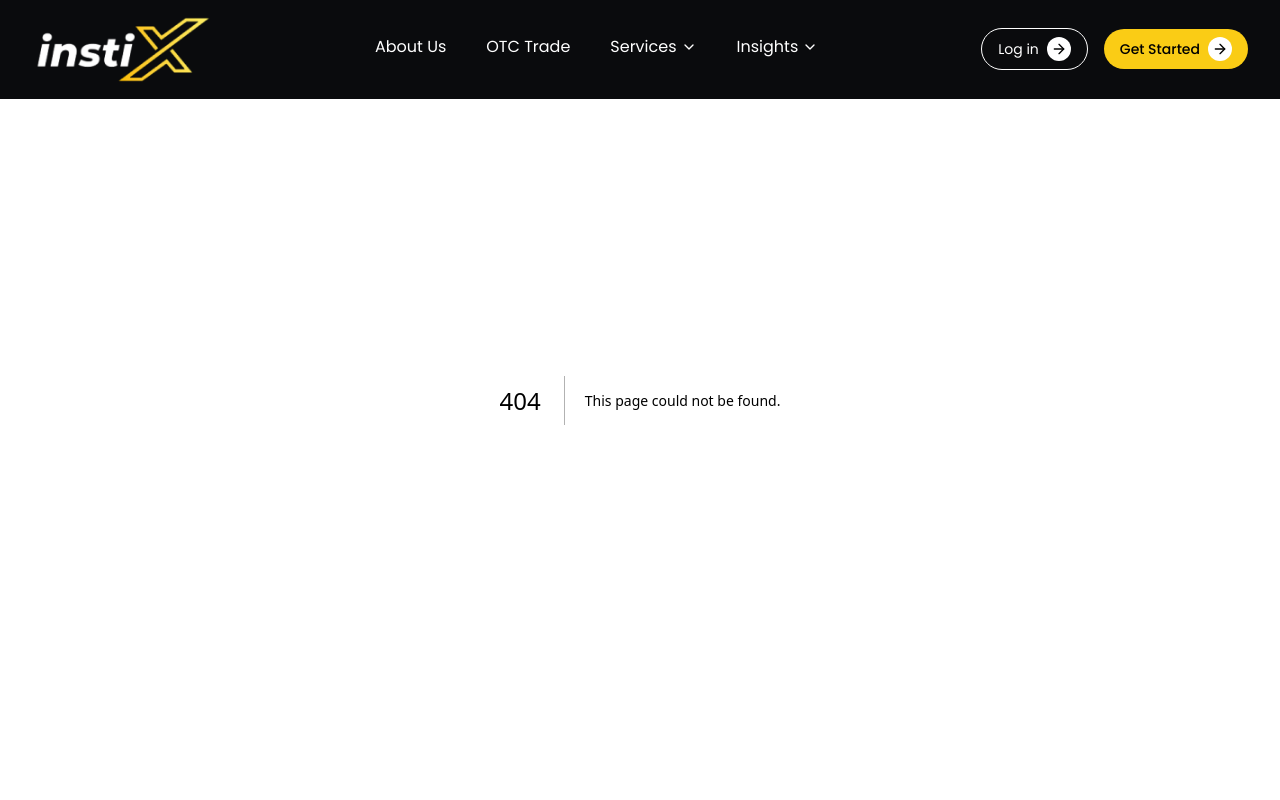
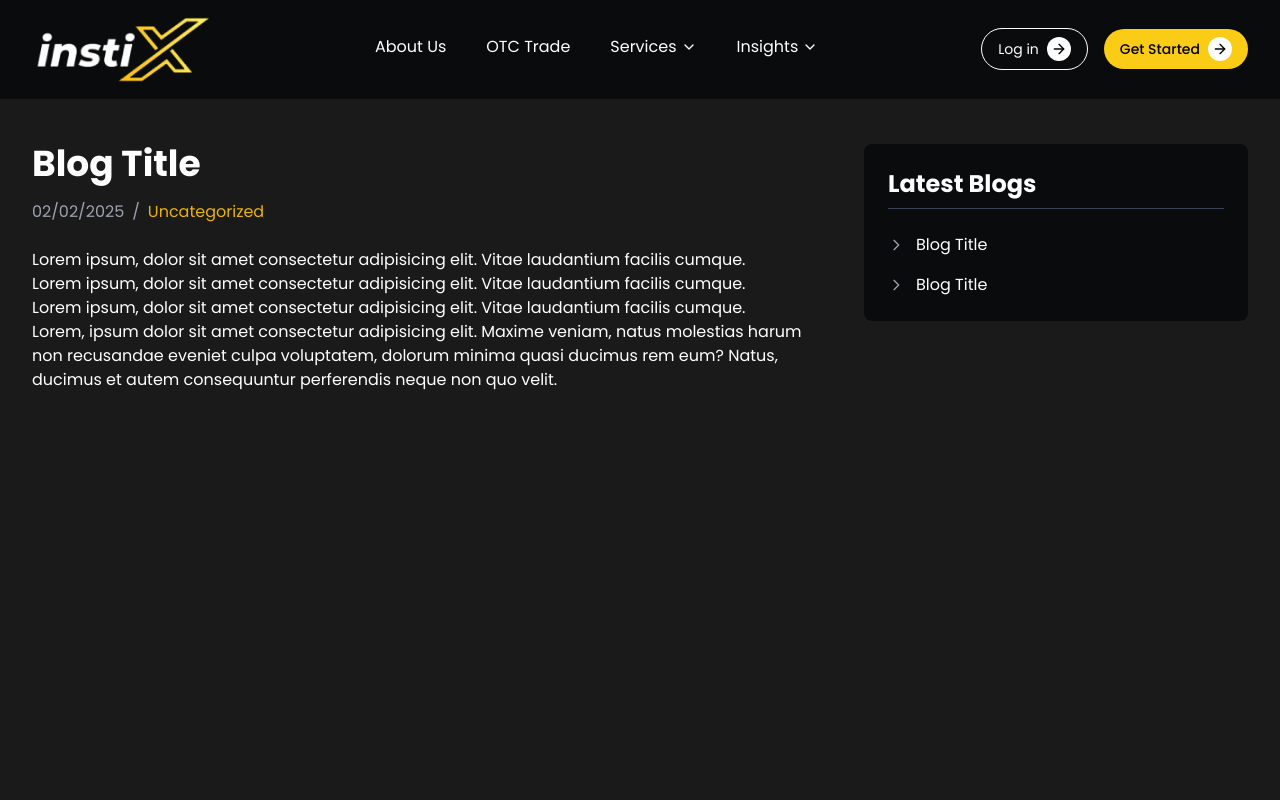
Before and after one commit to connectshikshatech/instix-next, a Next.js app: page /blog/best-professional-trading-platform in a window 1280 px wide. Before the commit this address had no page. Shown: the top 800 px of the page. Built offline with nearby package versions, Linux system fonts and the light colour scheme.

Commit message:
Complete with pages

```diff
--- a/pages/blog.js
+++ b/pages/blog.js
@@ -173,6 +173,39 @@ const BlogPage = () => {
                 <p>No blogs found matching your search criteria.</p>
               )}
             </div>
+            <div className="grid mb-12 grid-cols-1 sm:grid-cols-2 lg:grid-cols-3 gap-4 md:gap-6">
+              <div className="bg-[#000] rounded-lg overflow-hidden transform hover:scale-105 transition-transform duration-200 flex flex-col">
+                <div className="relative pb-[60%] overflow-hidden">
+                  <img
+                    src="https://images.unsplash.com/photo-1731589802956-b4693dae884b?w=700&auto=format&fit=crop&q=60&ixlib=rb-4.0.3&ixid=M3wxMjA3fDB8MHxmZWF0dXJlZC1waG90b3MtZmVlZHwxMHx8fGVufDB8fHx8fA%3D%3D"
+                    alt="Blog Title"
+                    className="absolute top-0 left-0 w-full h-full object-cover hover:scale-105 transition-transform duration-300"
+                  />
+                </div>
+                <div className="p-4 flex flex-col flex-grow">
+                  <Link
+                    href="/blog/7676"
+                    className="text-lg md:text-xl font-semibold mb-3 line-clamp-2 hover:text-yellow-500 transition-colors"
+                  >
+                    Dummy Blog Title
+                  </Link>
+                  <p className="text-sm md:text-base text-white mb-3">
+                    Lorem ipsum dolor sit amet consectetur adipisicing elit.
+                    Exercitationem mollitia porro magnam nesciunt fugit odit
+                    necessitatibus modi veniam, facilis quam tempore dolore.
+                    Voluptatum voluptatem laudantium quo assumenda, ipsam
+                    officiis fugiat eveniet consectetur ab odit sed eaque! Id
+                    sint, laudantium veniam officiis maxime voluptatibus nisi
+                    eos necessitatibus.
+                  </p>
+                  <Link href="/blog/7676">
+                    <button className="text-yellow-500 hover:text-yellow-400 transition-colors text-sm md:text-base inline-flex items-center gap-2">
+                      Read More...
+                    </button>
+                  </Link>
+                </div>
+              </div>
+            </div>
 
             {/* Newsletter Section */}
             <div className="bg-[#000] rounded-lg">
--- /dev/null
+++ b/pages/blog/[id].js
@@ -0,0 +1,129 @@
+import React from "react";
+import Head from "next/head";
+
+// export async function getStaticProps() {
+//   const seoData = {
+//     title: "InstiX - Login",
+//     description: "Learn more about us.",
+//   };
+
+//   return {
+//     props: {
+//       seoData,
+//     },
+//   };
+// }
+
+const BlogPosts = ({ seoData }) => {
+  return (
+    <>
+      <Head>
+        <title>Instix - Blog Posts</title>
+        <meta name="description" content="Learn more about us" />
+      </Head>
+      <div className="min-h-screen mt-12 bg-[#1a1a1a] text-white py-24 md:px-8">
+        <div className="max-w-7xl mx-auto">
+          <div className="grid grid-cols-1 lg:grid-cols-3 gap-8">
+            {/* Main Content */}
+            <div className="lg:col-span-2">
+              <h3 className="text-3xl md:text-4xl font-bold mb-4">
+                Blog Title
+              </h3>
+
+              <div className="flex items-center gap-2 text-gray-400 mb-6">
+                <span>02/02/2025</span>
+                <span>/</span>
+                <span className="text-yellow-500">Uncategorized</span>
+              </div>
+
+              <div className="prose prose-invert max-w-none">
+                <ul>
+                  <li>
+                    Lorem ipsum, dolor sit amet consectetur adipisicing elit.
+                    Vitae laudantium facilis cumque.
+                  </li>
+                  <li>
+                    Lorem ipsum, dolor sit amet consectetur adipisicing elit.
+                    Vitae laudantium facilis cumque.
+                  </li>
+                  <li>
+                    Lorem ipsum, dolor sit amet consectetur adipisicing elit.
+                    Vitae laudantium facilis cumque.
+                  </li>
+                </ul>
+              </div>
+
+              <div className="prose prose-invert max-w-none">
+                <p>
+                  Lorem, ipsum dolor sit amet consectetur adipisicing elit.
+                  Maxime veniam, natus molestias harum non recusandae eveniet
+                  culpa voluptatem, dolorum minima quasi ducimus rem eum? Natus,
+                  ducimus et autem consequuntur perferendis neque non quo velit.
+                </p>
+              </div>
+            </div>
+
+            {/* Sidebar */}
+            <div className="lg:col-span-1">
+              <div className="bg-[#0a0b0d] rounded-lg p-6">
+                <h2 className="text-2xl font-bold mb-6 pb-2 border-b border-gray-700">
+                  Latest Blogs
+                </h2>
+                <div className="space-y-4">
+                  <div className="flex items-start gap-3">
+                    <div className="mt-1 text-gray-400">
+                      <svg
+                        className="w-4 h-4"
+                        fill="none"
+                        stroke="currentColor"
+                        viewBox="0 0 24 24"
+                      >
+                        <path
+                          strokeLinecap="round"
+                          strokeLinejoin="round"
+                          strokeWidth={2}
+                          d="M9 5l7 7-7 7"
+                        />
+                      </svg>
+                    </div>
+                    <p
+                      className={`hover:text-gray-300 hover:border-b-2 hover:border-yellow-300 cursor-pointer transition-colors "text-gray-300`}
+                    >
+                      Blog Title
+                    </p>
+                  </div>
+                </div>
+                <div className="space-y-4 mt-4">
+                  <div className="flex items-start gap-3">
+                    <div className="mt-1 text-gray-400">
+                      <svg
+                        className="w-4 h-4"
+                        fill="none"
+                        stroke="currentColor"
+                        viewBox="0 0 24 24"
+                      >
+                        <path
+                          strokeLinecap="round"
+                          strokeLinejoin="round"
+                          strokeWidth={2}
+                          d="M9 5l7 7-7 7"
+                        />
+                      </svg>
+                    </div>
+                    <p
+                      className={`hover:text-gray-300 hover:border-b-2 hover:border-yellow-300 cursor-pointer transition-colors "text-gray-300`}
+                    >
+                      Blog Title
+                    </p>
+                  </div>
+                </div>
+              </div>
+            </div>
+          </div>
+        </div>
+      </div>
+    </>
+  );
+};
+
+export default BlogPosts;
```
